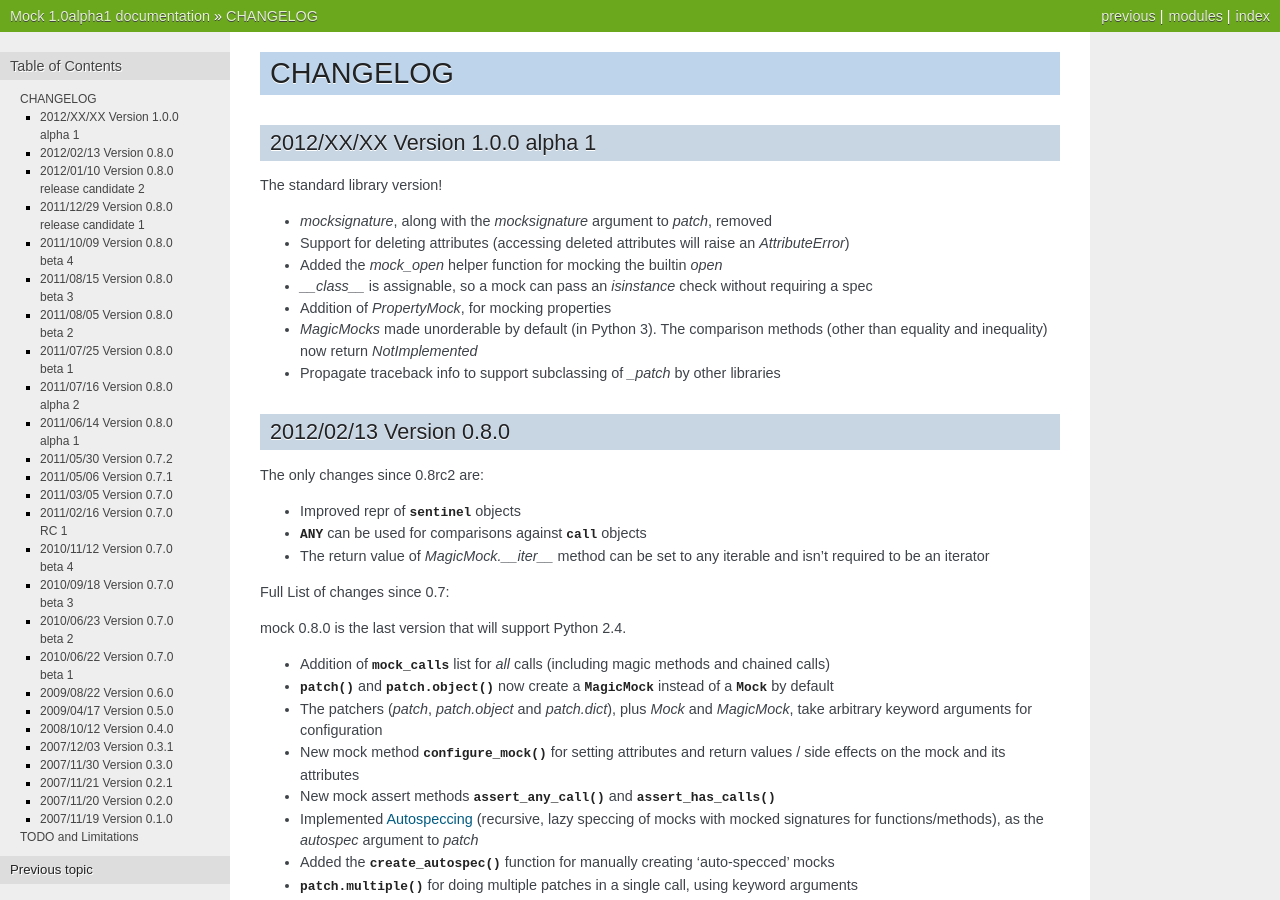
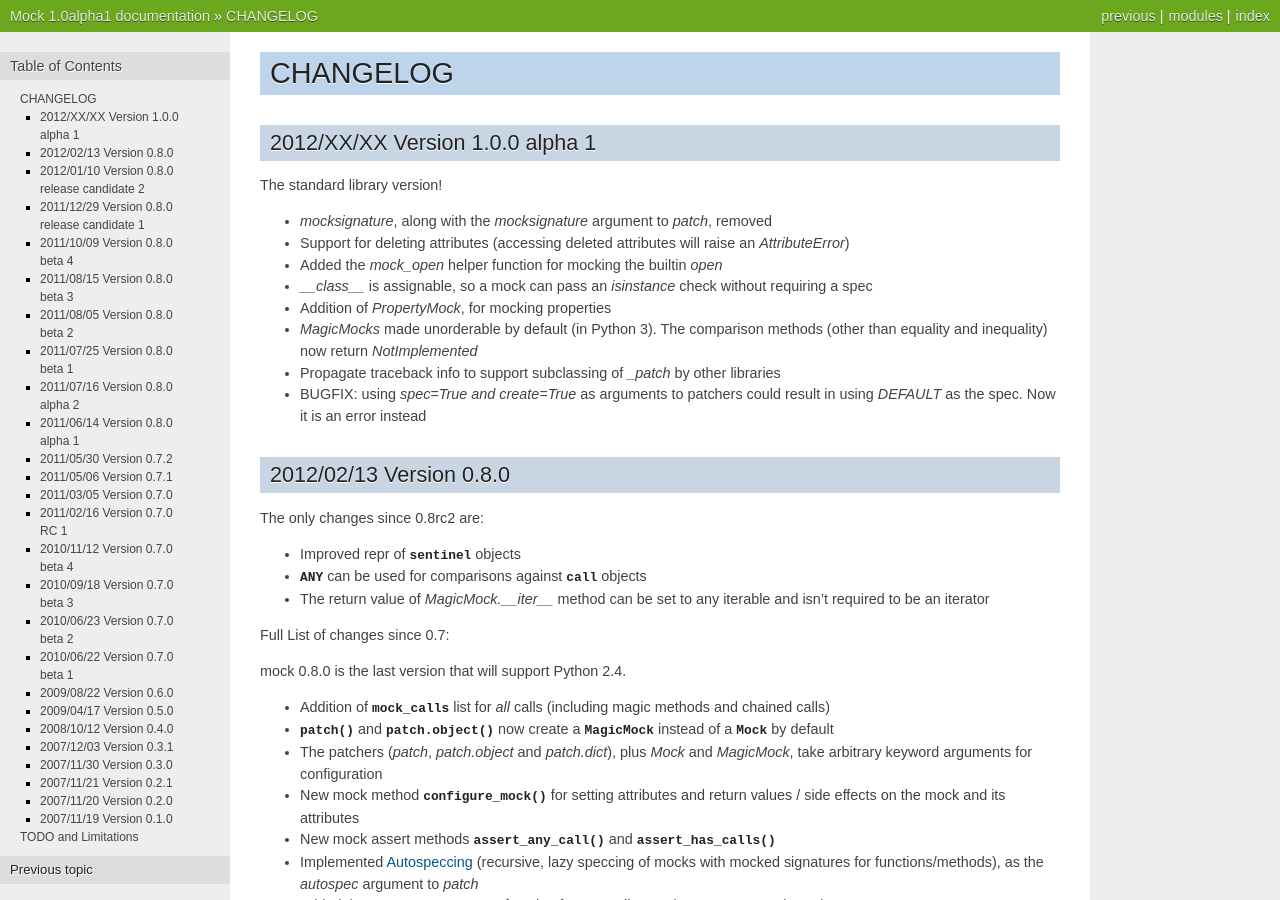
Before and after one commit to testing-cabal/mock, a Sphinx documentation site: the page built from docs/changelog.txt, in a window 1280 px wide and 900 px high. Built offline with Sphinx 7.4.7, drawn with Linux system fonts in a browser that asks for light colours.

Commit message:
CHANGELOG update

```diff
--- a/docs/changelog.txt
+++ b/docs/changelog.txt
@@ -20,6 +20,8 @@
   methods (other than equality and inequality) now return `NotImplemented`
 * Propagate traceback info to support subclassing of `_patch` by other
   libraries
+* BUGFIX: using `spec=True` *and* `create=True` as arguments to patchers could
+  result in using `DEFAULT` as the spec. Now it is an error instead
 
 
 2012/02/13 Version 0.8.0
```
